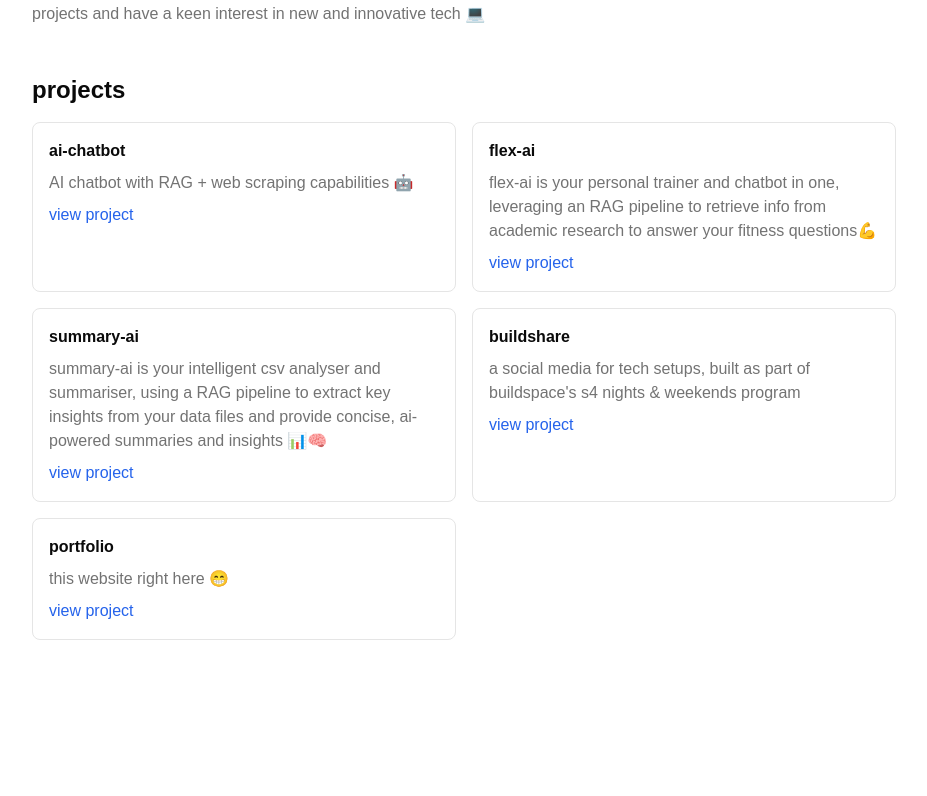
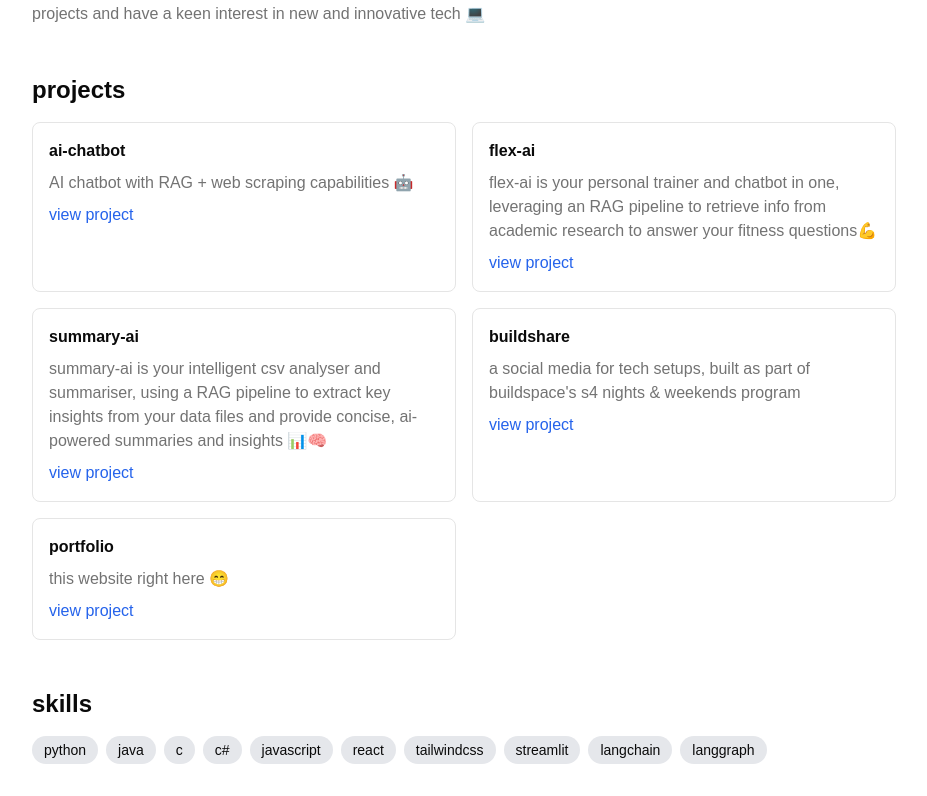
Before and after one commit to freddykhant/portfolio, a Next.js app: page / in a window 1280 px wide. Shown: the part 481-1277 px from the top of the page, without its empty margins (176-1103 px from the left). Before the commit the page ends 1201 px from the top, so only its background shows below. Built offline with nearby package versions, Linux system fonts and the light colour scheme.

Commit message:
skills section

```diff
--- a/app/page.tsx
+++ b/app/page.tsx
@@ -125,6 +125,20 @@ export default function Home() {
           ))}
         </div>
       </section>
+
+      <section>
+        <h2 className="text-2xl font-bold mb-4">skills</h2>
+        <div className="flex flex-wrap gap-2">
+          {skills.map((skill, index) => (
+            <span
+              key={index}
+              className="bg-gray-200 dark:bg-gray-700 rounded-full px-3 py-1 text-sm"
+            >
+              {skill}
+            </span>
+          ))}
+        </div>
+      </section>
     </div>
   );
 }
```
